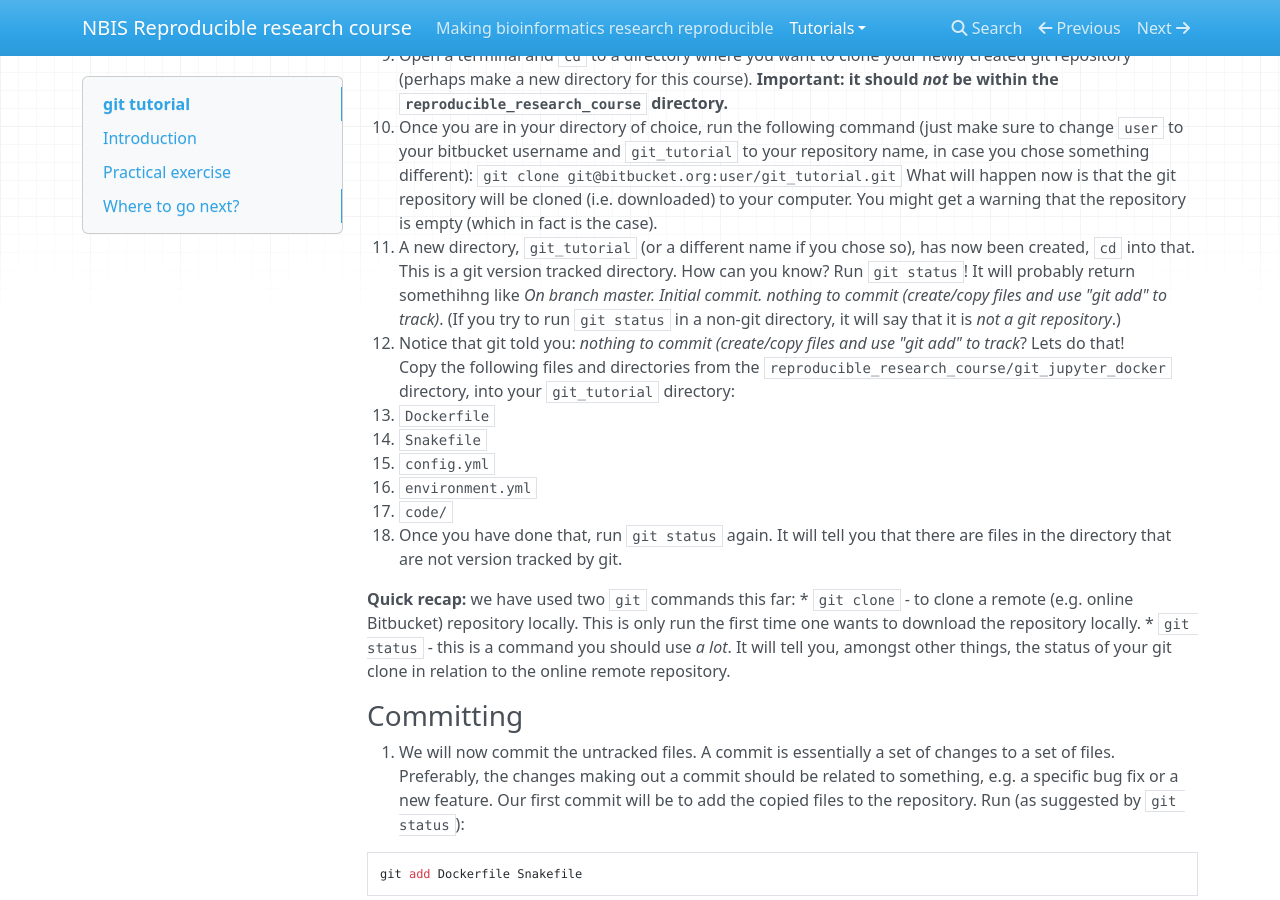
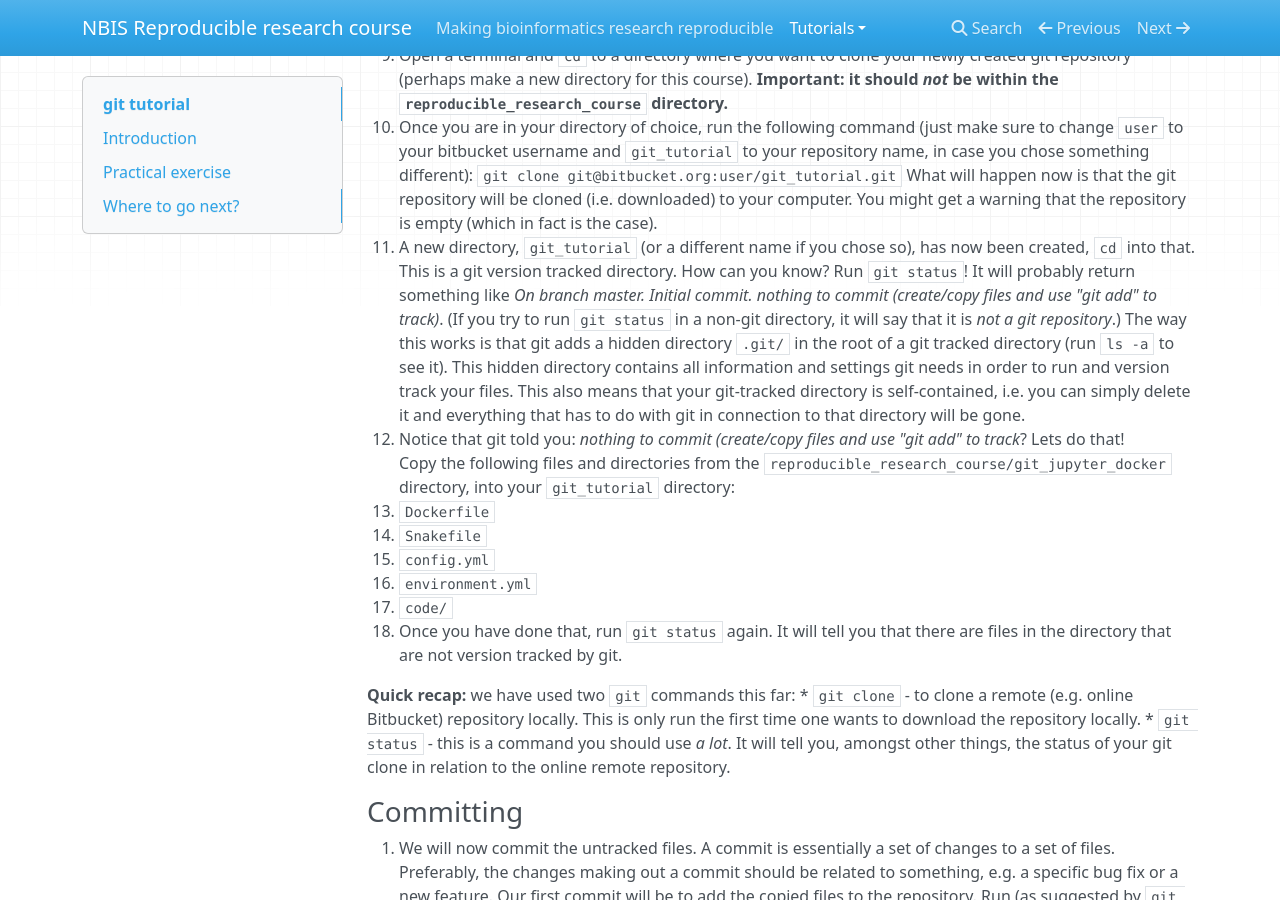
Before and after one commit to NBISweden/workshop-reproducible-research, an MkDocs documentation site: the page built from docs/git.md, in a window 1280 px wide and 900 px high, scrolled down 1327 px. Built offline with MkDocs 1.6.1, drawn with Linux system fonts in a browser that asks for light colours; nearby versions of some CDN libraries; old or Windows-style settings are respelled for this version of MkDocs.

Commit message:
add note on .git/

````diff
--- a/docs/git.md
+++ b/docs/git.md
@@ -49,7 +49,7 @@ You will now be redirected to the repository page. It is an empty repository, so
   ```
   What will happen now is that the git repository will be cloned (i.e. downloaded) to your computer. You might get a warning that the repository is empty (which in fact is the case).
 * A new directory, `git_tutorial` (or a different name if you chose so), has now been created, `cd` into that.
-This is a git version tracked directory. How can you know? Run `git status`! It will probably return somethihng like *On branch master. Initial commit. nothing to commit (create/copy files and use "git add" to track)*. (If you try to run `git status` in a non-git directory, it will say that it is *not a git repository*.)
+This is a git version tracked directory. How can you know? Run `git status`! It will probably return something like *On branch master. Initial commit. nothing to commit (create/copy files and use "git add" to track)*. (If you try to run `git status` in a non-git directory, it will say that it is *not a git repository*.) The way this works is that git adds a hidden directory `.git/` in the root of a git tracked directory (run `ls -a` to see it). This hidden directory contains all information and settings git needs in order to run and version track your files. This also means that your git-tracked directory is self-contained, i.e. you can simply delete it and everything that has to do with git in connection to that directory will be gone.
 * Notice that git told you: *nothing to commit (create/copy files and use "git add" to track*? Lets do that!
 Copy the following files and directories from the `reproducible_research_course/git_jupyter_docker` directory, into your `git_tutorial` directory:
   * `Dockerfile`
````
